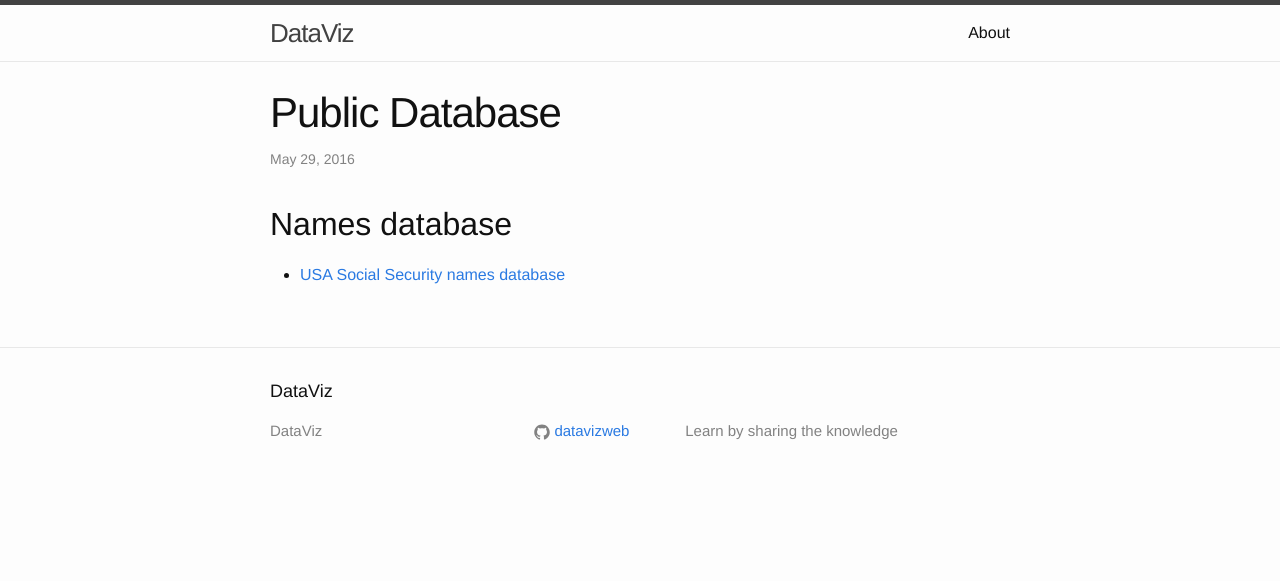
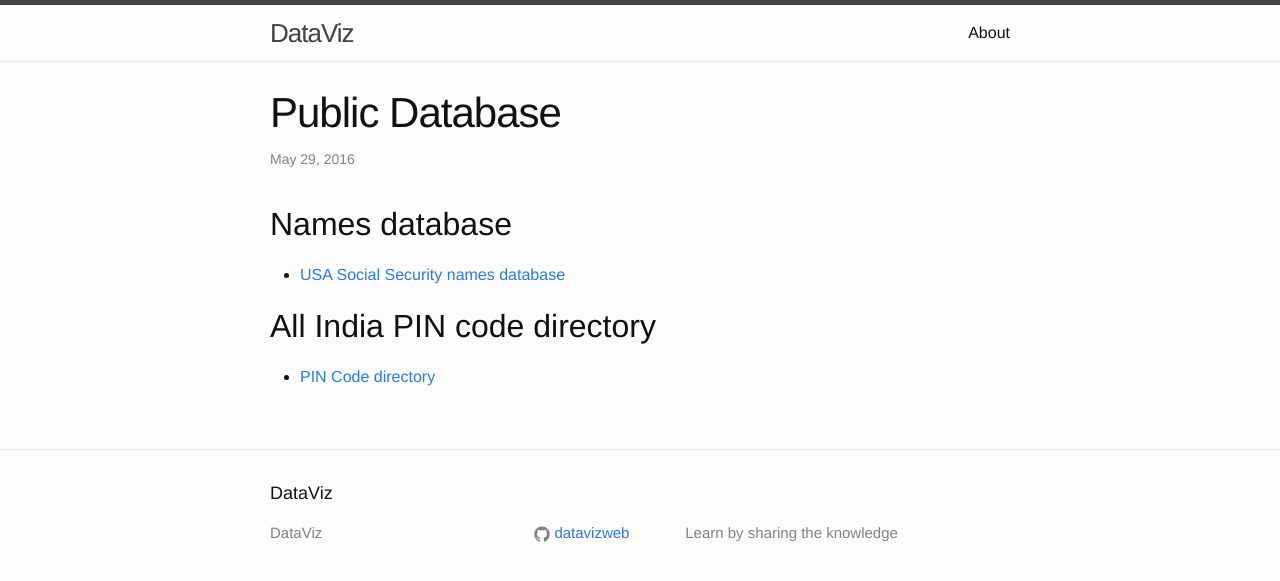
Before and after one commit to datavizweb/dataviz, a Jekyll site: the page built from _posts/2016-05-29-public-database.markdown, in a window 1280 px wide. Shown: the top 581 px of the page. Built offline with Jekyll 4.4.1, drawn with Linux system fonts in a browser that asks for light colours.

Commit message:
further changes

```diff
--- a/_posts/2016-05-29-public-database.markdown
+++ b/_posts/2016-05-29-public-database.markdown
@@ -7,3 +7,6 @@ categories: database
 
 ## Names database
 * [USA Social Security names database](https://www.ssa.gov/oact/babynames/limits.html)
+
+## All India PIN code directory
+* [PIN Code directory](https://data.gov.in/catalog/all-india-pincode-directory)
```
